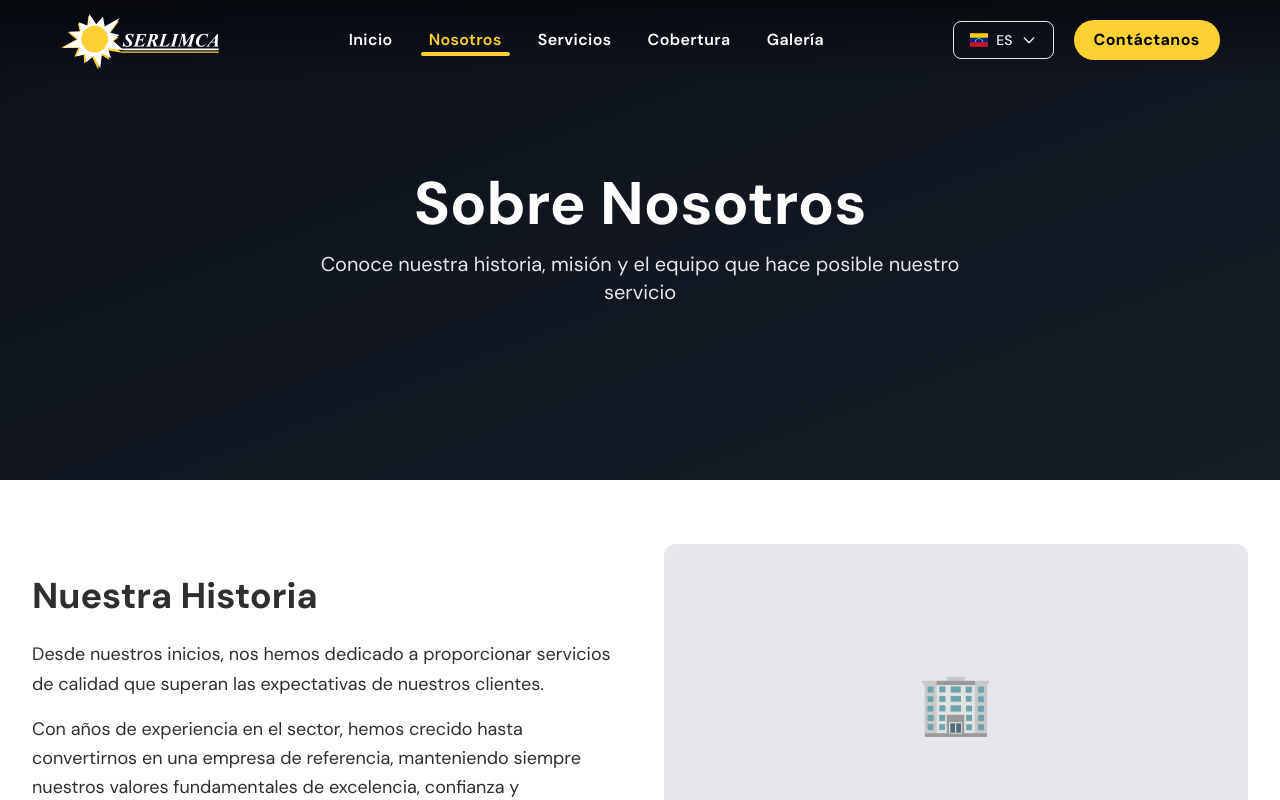
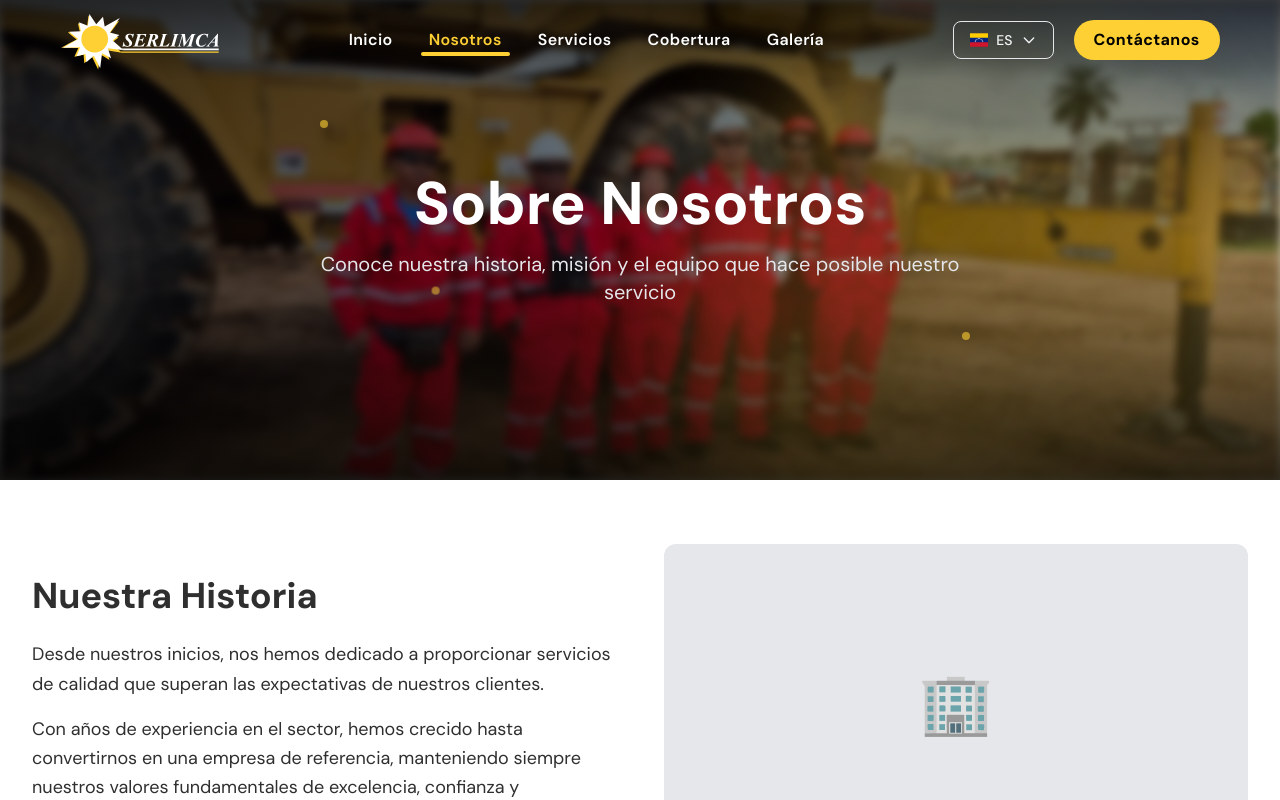
Before and after one commit to luis-alvarezf10/serlimca-page, a React (Vite) app: page /aboutus in a window 1280 px wide. Shown: the top 800 px of the page. Built offline with nearby package versions, Linux system fonts and the light colour scheme.

Commit message:
about us section, about us page modificado

```diff
--- a/src/App.jsx
+++ b/src/App.jsx
@@ -2,7 +2,7 @@ import { Routes, Route, useLocation } from 'react-router-dom'
 import { useEffect } from 'react'
 import Header from './components/Header'
 import Home from './pages/home/Home'
-import About from './pages/About'
+import About from './pages/about/About'
 import Servicios from './pages/Servicios'
 import Contacto from './pages/Contacto'
 
--- a/src/context/LanguageContext.jsx
+++ b/src/context/LanguageContext.jsx
@@ -19,8 +19,9 @@ export const translations = {
   // About
   'about.title': { es: 'Sobre Nosotros', en: 'About Us' },
   'about.subtitle': { es: 'Nuestro camino al éxito', en: 'Our journey to success' },
-  'about.shortdescription': { es: 'Somos \"SERVICIOS D\'LIMA C.A (SERLIMCA)"\ una empresa de servicios petroleros, comprometidos con la excelencia y la calidad en cada uno de nuestros servicios.', en: 'We are  \"SERVICIOS D\'LIMA C.A (SERLIMCA)"\ an oil services company, committed to excellence and quality in each of our services.' },
+  'about.shortdescription': { es: 'Somos  \"SERVICIOS D\'LIMA C.A (SERLIMCA)"\ una empresa de servicios petroleros, comprometidos con la excelencia y la calidad en cada uno de nuestros servicios.', en: 'We are  \"SERVICIOS D\'LIMA C.A (SERLIMCA)"\ an oil services company, committed to excellence and quality in each of our services.' },
   'about.description': { es: ' Con años de experiencia en el sector, nos hemos consolidado como líderes, ofreciendo soluciones confiables y profesionales que superan las expectativas de nuestros clientes.', en: 'With years of experience in the sector, we have established ourselves as leaders, offering reliable and professional solutions that exceed our clients' },
+  'about.legend': { es: 'Conoce nuestra historia, misión y el equipo que hace posible nuestro servicio', en: 'Learn about our history, mission and the team that makes our service possible'},
   'about.mission.title': { es: 'Misión', en: 'Mission' },
   'about.mission.text': { es: 'Brindar servicios de transporte y mantenimiento de alta calidad, garantizando la seguridad, eficiencia y satisfacción de nuestros clientes.', en: 'Provide high-quality transport and maintenance services, ensuring safety, efficiency, and customer satisfaction.' },
   'about.vision.title': { es: 'Visión', en: 'Vision' },
--- a/src/pages/About.jsx
+++ b/src/pages/about/About.jsx
@@ -1,4 +1,5 @@
-import { useLanguage } from '../context/LanguageContext'
+import { useLanguage } from '../../context/LanguageContext'
+import image from '../../assets/imagen-1.webp';
 
 function About() {
   const { t } = useLanguage()
@@ -6,17 +7,44 @@ function About() {
   return (
     <div className="w-full">
       {/* Hero Section */}
-      <section className="relative h-[60vh] flex items-center justify-center bg-gradient-to-br from-gray-900 to-gray-800">
-        <div className="absolute inset-0 bg-black/30"></div>
+      <section className="relative h-[60vh] flex items-center justify-center overflow-hidden">
+        {/* Background Image */}
+        <div
+          className="absolute inset-0 w-full h-full bg-cover bg-center bg-no-repeat blur-sm"
+          style={{
+            backgroundImage: `url(${image})`,
+            backgroundSize: 'cover',
+          }}
+        />
+
+        {/* Animated Overlay con gradiente bonito */}
+        <div className="absolute inset-0 bg-gradient-to-br from-black/70 via-black/50 to-primary/30" />
+        <div className="absolute inset-0 bg-gradient-to-t from-black/80 via-transparent to-transparent" />
+
+        {/* Animated Particles */}
+        <div className="absolute inset-0 overflow-hidden pointer-events-none">
+          <div className="absolute top-1/4 left-1/4 w-2 h-2 bg-primary rounded-full animate-float opacity-60" style={{ animationDelay: '0s' }} />
+          <div className="absolute top-1/3 right-1/4 w-3 h-3 bg-secondary rounded-full animate-float opacity-40" style={{ animationDelay: '1s' }} />
+          <div className="absolute bottom-1/3 left-1/3 w-2 h-2 bg-primary rounded-full animate-float opacity-50" style={{ animationDelay: '2s' }} />
+          <div className="absolute top-1/2 right-1/3 w-4 h-4 bg-secondary rounded-full animate-float opacity-30" style={{ animationDelay: '0.5s' }} />
+          <div className="absolute bottom-1/4 right-1/4 w-2 h-2 bg-primary rounded-full animate-float opacity-60" style={{ animationDelay: '1.5s' }} />
+        </div>
+
+        {/* Gradient Orbs */}
+        <div className="absolute top-0 right-0 w-[600px] h-[600px] bg-gradient-to-br from-primary/20 to-transparent rounded-full blur-3xl animate-pulse" />
+        <div className="absolute bottom-0 left-0 w-[400px] h-[400px] bg-gradient-to-tr from-secondary/15 to-transparent rounded-full blur-3xl animate-pulse" style={{ animationDelay: '1s' }} />
+
+        {/* Content */}
         <div className="relative z-10 text-center px-6">
-          <h1 className="text-5xl md:text-6xl font-bold text-white mb-4">
-            Sobre Nosotros
+          <h1 className="text-5xl md:text-6xl font-bold text-white mb-4 animate-fade-up">
+            {t('about.title')}
           </h1>
-          <p className="text-xl text-gray-200 max-w-2xl mx-auto">
-            Conoce nuestra historia, misión y el equipo que hace posible nuestro servicio
+          <p className="text-xl text-gray-200 max-w-2xl mx-auto animate-fade-up" style={{ animationDelay: '0.2s' }}>
+            {t('about.legend')}
           </p>
         </div>
       </section>
+
 
       {/* Nuestra Historia */}
       <section className="py-16 px-8 max-w-7xl mx-auto">
--- a/src/pages/home/components/AboutUsSection.jsx
+++ b/src/pages/home/components/AboutUsSection.jsx
@@ -5,7 +5,7 @@ import { useLanguage } from '../../../context/LanguageContext'
 
 
 const Information = [
-  { title: "+20 Experiencia", description: "Forjando nuestro trabajo" },
+  { title: "+20 años", description: "Forjando nuestro trabajo" },
   { title: "+50 Clientes", description: "Que confian en nosotros" },
   { title: "+45 Proyectos", description: "Finalizados exitosamente" },
   { title: "+20 Empleados", description: "Trabajando duro por ti" },
@@ -61,9 +61,9 @@ const AboutUsSection = () => {
         >
           <div>
             <span className="font-semibold tracking-wide text-gray-400">{t('about.title')}</span>
-            <h2 className="text-5xl font-bold">{t('about.subtitle')}</h2>
+            <h2 className="text-3xl md:text-5xl font-bold">{t('about.subtitle')}</h2>
           </div>
-          <div className="grid gap-2 text-lg leading-relaxed text-gray-500 font-semibold">
+          <div className="grid gap-2 text-lg leading-relaxed text-gray-500 font-semibold text-justify md:text-left">
             <p>
              {t('about.shortdescription')}
             </p>
@@ -71,10 +71,10 @@ const AboutUsSection = () => {
               {t('about.description')}
             </p>
           </div>
-          <div className="grid grid-cols-2 gap-4 pt-4">
+          <div className="grid grid-cols-2 gap-5 pt-4">
             {Information.map((item, index) => (
               <div key={index} className="flex flex-col border-t-2 border-primary p-3">
-                <span className="text-3xl font-bold">{item.title}</span>
+                <span className="text-xl md:text-3xl font-bold">{item.title}</span>
                 <span className="text-gray-500">{item.description}</span>
               </div>
             ))}
```
